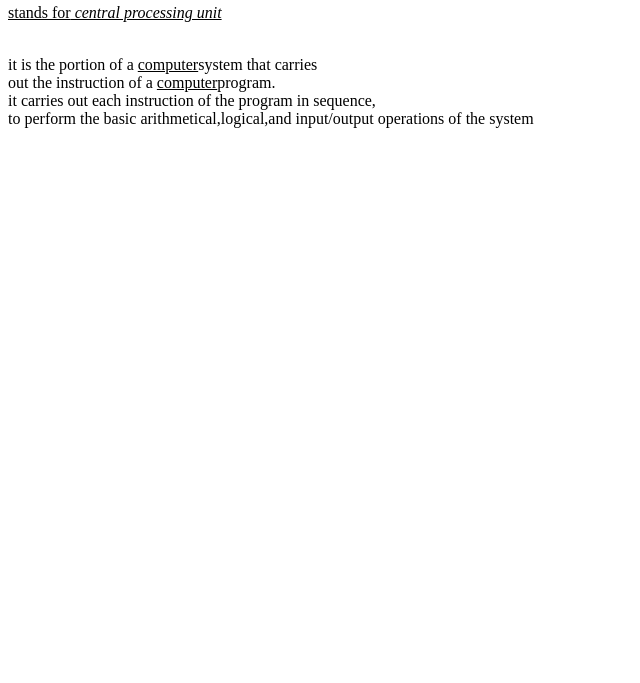
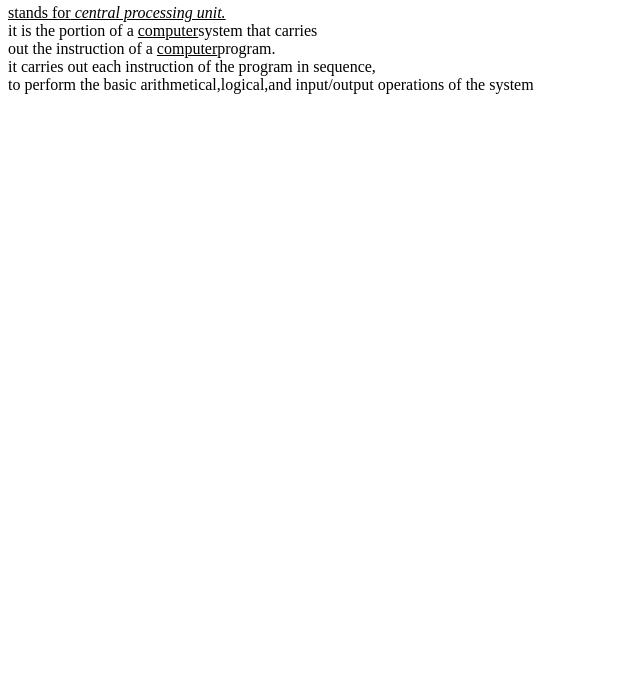
Before and after one commit to iamneo-production/cdaedbbcdeadaeccdfffebaeceaec, a plain HTML site: page public/index.html in a window 1280 px wide. Shown: the part 117-800 px from the top of the page, without its empty margins (0-640 px from the left). Drawn offline with Linux system fonts and the light colour scheme.

Commit message:
Backup Commit

```diff
--- a/public/index.html
+++ b/public/index.html
@@ -9,7 +9,7 @@
 </head>
 <body>
   <h1>CPU</h1>
-  <P><u><b><h3>cpu</h3></b>stands for<i> central processing unit</i></u></P><br>
+  <P><u><b><h3>cpu</h3></b>stands for<i> central processing unit.</i></u><br>
   it is the portion of a <u>computer</u>system that carries<br>
   out the instruction of a <u>computer</u>program.<br>
   it carries out each instruction of the program in sequence,<br>
```
